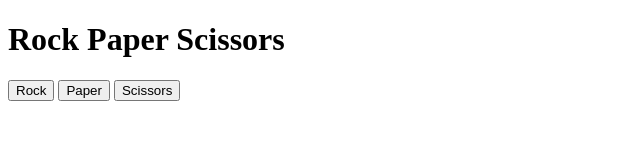
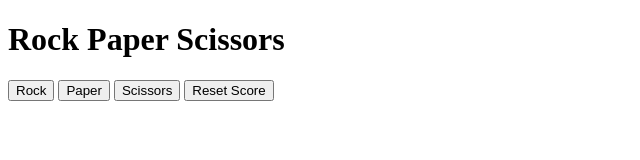
Before and after one commit to shadc1007/batobatopick, a website built with Vite: page index.html in a window 1280 px wide. Shown: the whole page, without its empty margins (0-640 px from the left). Built offline with nearby package versions, Linux system fonts and the light colour scheme.

Commit message:
added reset button

```diff
--- a/index.html
+++ b/index.html
@@ -12,6 +12,7 @@
     <button onclick="playGame('Rock')">Rock</button>
     <button onclick="playGame('Paper')">Paper</button>
     <button onclick="playGame('Scissors')">Scissors</button>
+    <button onclick="resetScore(0)">Reset Score</button>
     </div>
     <script src="/main.js"></script>
   </body>
--- a/main.js
+++ b/main.js
@@ -63,5 +63,12 @@ const playGame = (playerMove) => {
   }
 
   alert(`You picked ${playerMove}. Computer picked ${computerMove}. ${result}
-  Wins: ${score.wins} Loses: ${score.loses} Ties: ${score.ties}`)
+Wins: ${score.wins} Loses: ${score.loses} Ties: ${score.ties}`)
 }
+
+
+const resetScore = (zero) => {
+  score.wins = zero
+  score.loses = zero
+  score.ties = zero
+}
```
